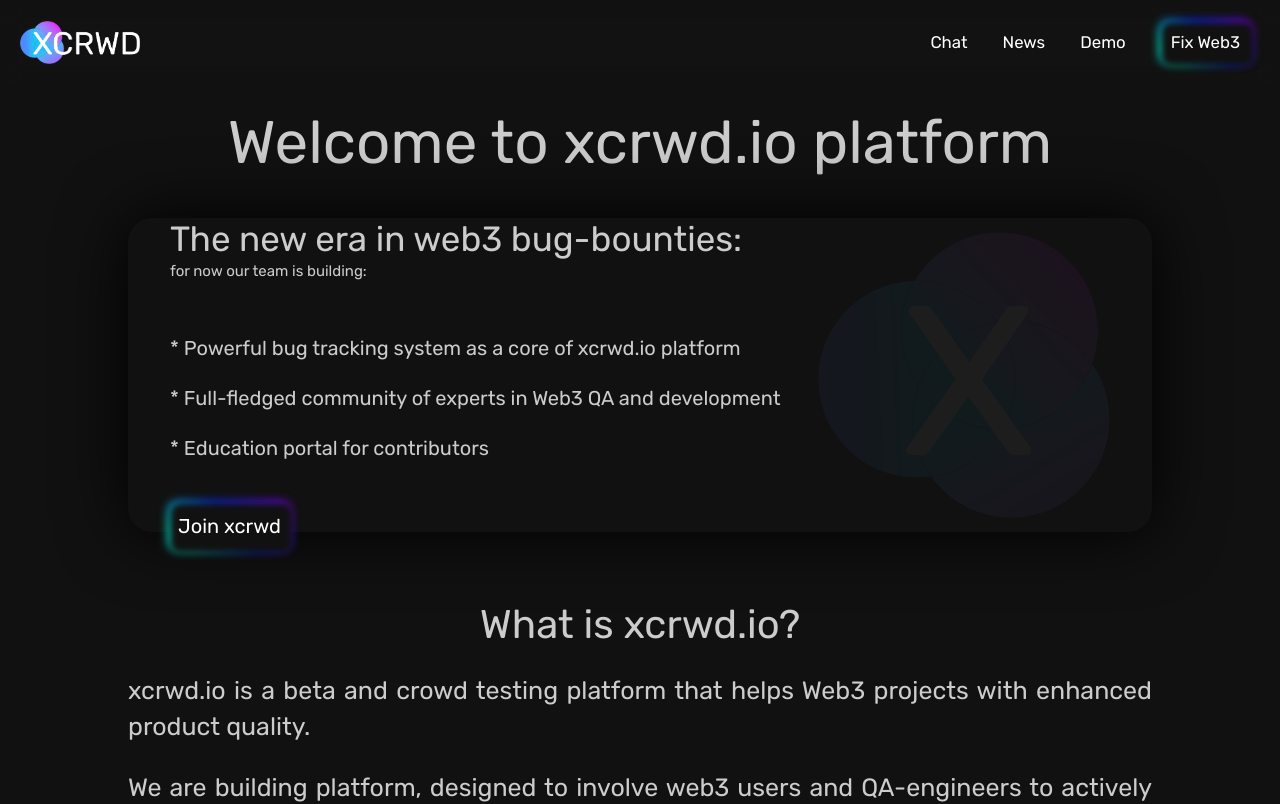
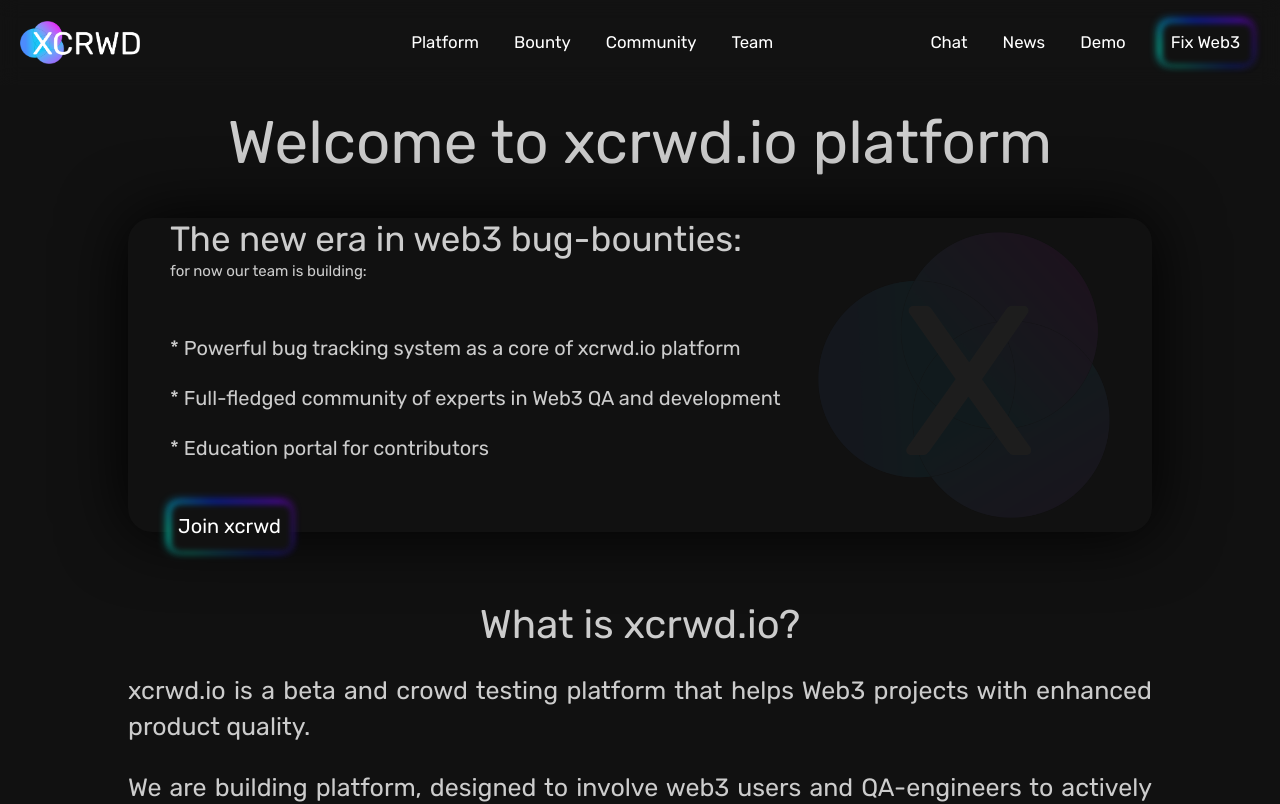
Before and after one commit to Vl-pod/xcrwd.lending, a Vue app: page / in a window 1280 px wide. Shown: the top 804 px of the page. Built offline with nearby package versions, Linux system fonts and the light colour scheme.

Commit message:
add pages for routes

```diff
--- a/src/components/HeaderMain.vue
+++ b/src/components/HeaderMain.vue
@@ -4,8 +4,16 @@
       <div class="logo">
         <img src="../assets/images/demologo1.png" alt="xcrwd logo" />
       </div>
-      <nav class="nav">
-        <ul class="nav-list">
+			<nav class="nav-center">
+				<ul class="nav-list ">
+          <li class="nav-item">Platform</li>
+          <li class="nav-item">Bounty</li>
+          <li class="nav-item">Community</li>
+					<li class="nav-item">Team</li>
+        </ul>
+			</nav>
+      <nav class="nav-right">
+        <ul class="nav-list ">
           <li class="nav-item">Chat</li>
           <li class="nav-item">News</li>
           <li class="nav-item">Demo</li>
@@ -62,6 +70,10 @@ export default {
   font-size: 1.3em;
 }
 
+.nav-center {
+  margin-left: 10%;
+}
+
 ul {
   display: flex;
   gap: 15px;
--- a/src/components/PlatformTeam.vue
+++ b/src/components/PlatformTeam.vue
@@ -2,10 +2,10 @@
   <div class="team-section">
     <h2 class="team-header">Platform team</h2>
     <div class="team-container">
-      <TeamMemberCard :member="teamMembers[0]" />
-      <TeamMemberCard :member="teamMembers[1]" />
-      <TeamMemberCard :member="teamMembers[2]" />
-      <TeamMemberCard :member="teamMembers[3]" />
+      <TeamMemberCard :member="teamMembers[0]"/>
+      <TeamMemberCard :member="teamMembers[1]"/>
+      <TeamMemberCard :member="teamMembers[2]"/>
+      <TeamMemberCard :member="teamMembers[3]"/>
     </div>
   </div>
 </template>
@@ -25,25 +25,25 @@ export default {
           role: 'owner',
           description:
             '7+ years as QA Engineer (fullstack); Worked in fields as UGC, social networks, e-commerce, O2O, telecom, foodtech, streaming and now Web3; strong experience in developing and optimizing teamwork processes, and setting up release management; experience of leadership in small QA and dev teams; mentoring and educating interns and new employees.',
-          photo: '../assets/images/danya_wbcg.png'
+					// imageUrl: '/assets/images/danya_wbcg.png'
         },
         {
           name: 'Anton',
           role: 'Fullstack developer',
           description: 'Anton, Fullstack developer: 8+ years as Android & iOS Software Engineer with experience in Backend & Web. 3+ years of experience in management of teams;',
-          photo: '../assets/images/anton_wbcg.png'
+          // imageUrl: '/public/images/anton_wbcg.png'
         },
         {
           name: 'Danil',
           role: 'Frontend developer',
           description: 'Danil, Frontend developer, (ex QA Engineer): 5 years as full-stack QA& AQA, 2 years in web3.',
-          photo: '../assets/images/danil_wbcg.png'
+          // imageUrl: '/public/images/danil_wbcg.png'
         },
         {
           name: 'Max',
           role: 'Smart contracts developer',
           description: 'Max, Smart contracts developer:3+ years as Blockchain engineer; Solidity, Rust, Node.js, Typescript, Substrate, Soroban; Develop production-ready DeFi products and backend infrastructure;',
-          photo: '../assets/images/max_wbcg.png'
+          // imageUrl: '/public/images/max_wbcg.png'
         }
       ]
     }
--- a/src/components/TeamMemberCard.vue
+++ b/src/components/TeamMemberCard.vue
@@ -1,7 +1,7 @@
 <template>
   <div class="card-container" @click="toggleDescription">
 		<div class="card-image--container">
-      <img :src="member.photo" :alt="member.name + ' фото'" class="member-photo" />
+      <img src='/public/images/danil_wbcg.png' :alt="member.name + ' фото'" class="member-photo" />
     </div>
     <div class="card-background"></div>
     <div class="card-footer" :class="{ 'expanded': isExpanded }">
@@ -21,13 +21,19 @@
   </div>
 </template>
 
-<script>
+<script >
 	export default {
   props: {
+		// imageUrl: {
+		// 	type: String,
+		// 	required: true
+		// },
+
     member: {
       type: Object,
       required: true
-    }
+    },
+
   },
   data() {
     return {
@@ -132,10 +138,6 @@
 	font-size: 12px;
 }
 
-/* .card-footer.expanded .card-footer {
-	border-radius: 24px;
-} */
-
 .footer-text--container {
   display: flex;
   justify-content: space-between;
@@ -144,7 +146,6 @@
 
 .member-card--info {
   display: inline-block;
-  /* margin-left: 10%; */
 }
 
 .member-name {
@@ -155,10 +156,6 @@
   font-size: 14px;
 }
 
-/* .footer-info--icon {
-  margin-right: 5%;
-} */
-
 .material-symbols-outlined {
   font-size: 35px;
   font-weight: 100;
@@ -168,8 +165,6 @@
 .card-container:hover .material-symbols-outlined {
   font-weight: 300;
 }
-
-
 
 .card-container:not(:hover) .card-footer:not(.expanded) .member-description--text {
   opacity: 0;
@@ -201,7 +196,7 @@
   opacity: 1;
   transition: opacity 0.3s ease-in-out;
   border: 2px solid #494949;
-  background-size: 500% 300%; /* чтобы градиент был большим и плавно переходил */
+  background-size: 500% 300%;
   background-position: 0% 40%;
 
   filter: grayscale(70%);
--- a/src/main.js
+++ b/src/main.js
@@ -3,5 +3,8 @@ import './assets/reset.css'
 
 import { createApp } from 'vue'
 import App from './App.vue'
+import router from './router/router'
 
-createApp(App).mount('#app')
+createApp(App)
+	.use(router)
+	.mount('#app')
```
Also changed, not shown: package.json (+4 -3 lines), src/pages/Bounty.vue (added), src/pages/Community.vue (added), src/pages/Main.vue (added), src/pages/Platform.vue (added), 1 other file (tests, documents, lock files or other folders).
